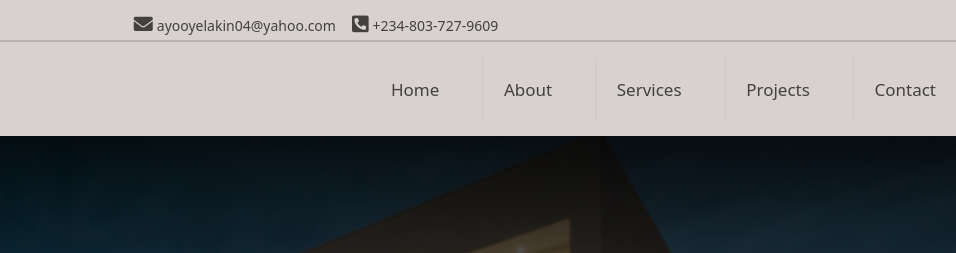
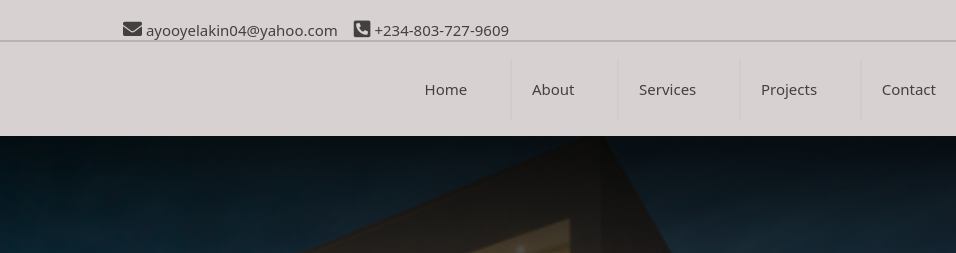
Before and after one commit to dejj1/tobbylakengineering-about, a plain HTML site: page index.html in a window 1280 px wide. Shown: the top 253 px of the page, 324-1280 px from the left. Drawn offline with nearby package versions, Linux system fonts and the light colour scheme.

Commit message:
updated about page

```diff
--- a/style.css
+++ b/style.css
@@ -38,7 +38,7 @@ html{
     flex-direction: row;
     gap: 16px;
     margin: 0 auto;
-    font-size: 14px;
+    font-size: 1.5rem;
     font-weight: 500;
     color: rgba(36, 33, 33, 0.823);
     font-family: system-ui, -apple-system, BlinkMacSystemFont, 'Segoe UI', Roboto, Oxygen, Ubuntu, Cantarell, 'Open Sans', 'Helvetica Neue', sans-serif;
@@ -49,7 +49,7 @@ html{
 #info i{
     font-size: 19px;
     margin-right: 4px;
-    margin-top: 8px;
+    margin-top: 18px;
 }
 #info-1{
     text-transform: lowercase;
@@ -117,7 +117,7 @@ nav a{
     margin-left: 20px;
     padding: 2rem;
     color: rgba(36, 33, 33, 0.823);
-    font-size: 1.7rem;
+    font-size: 1.5rem;
     font-weight: 500;
     position: relative;
 }
```
